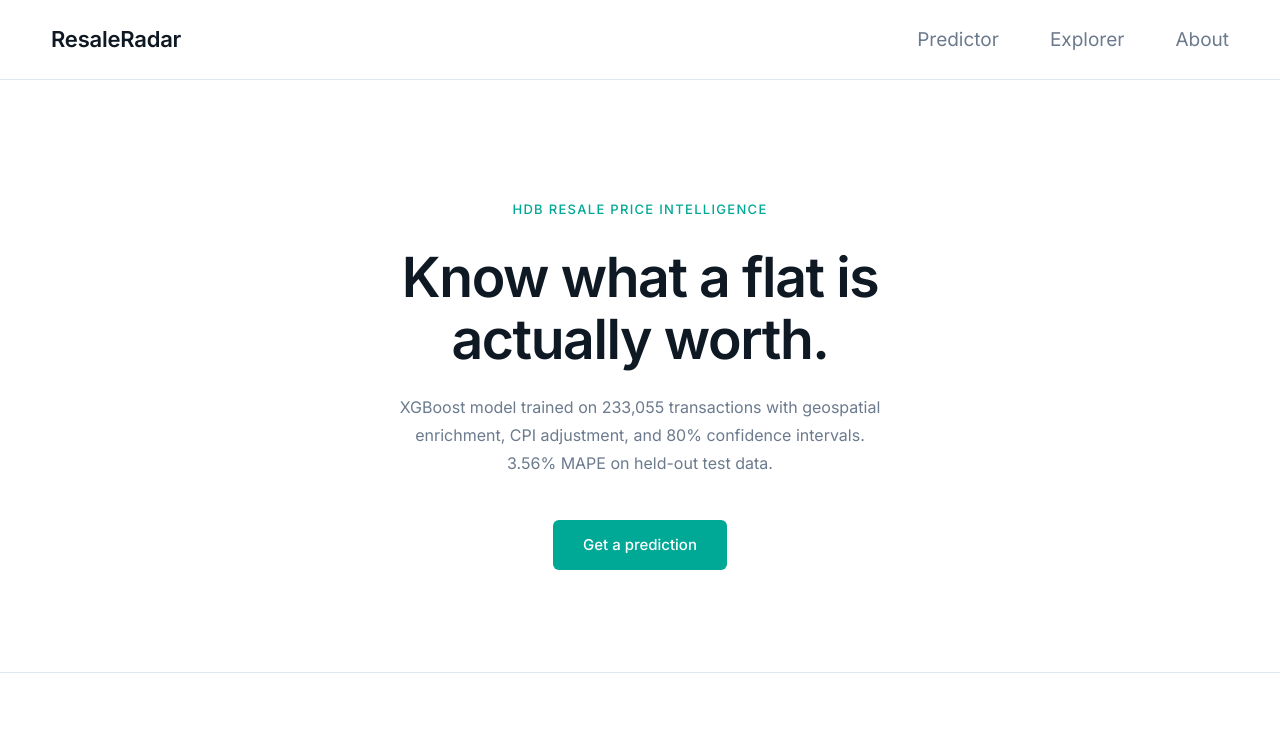
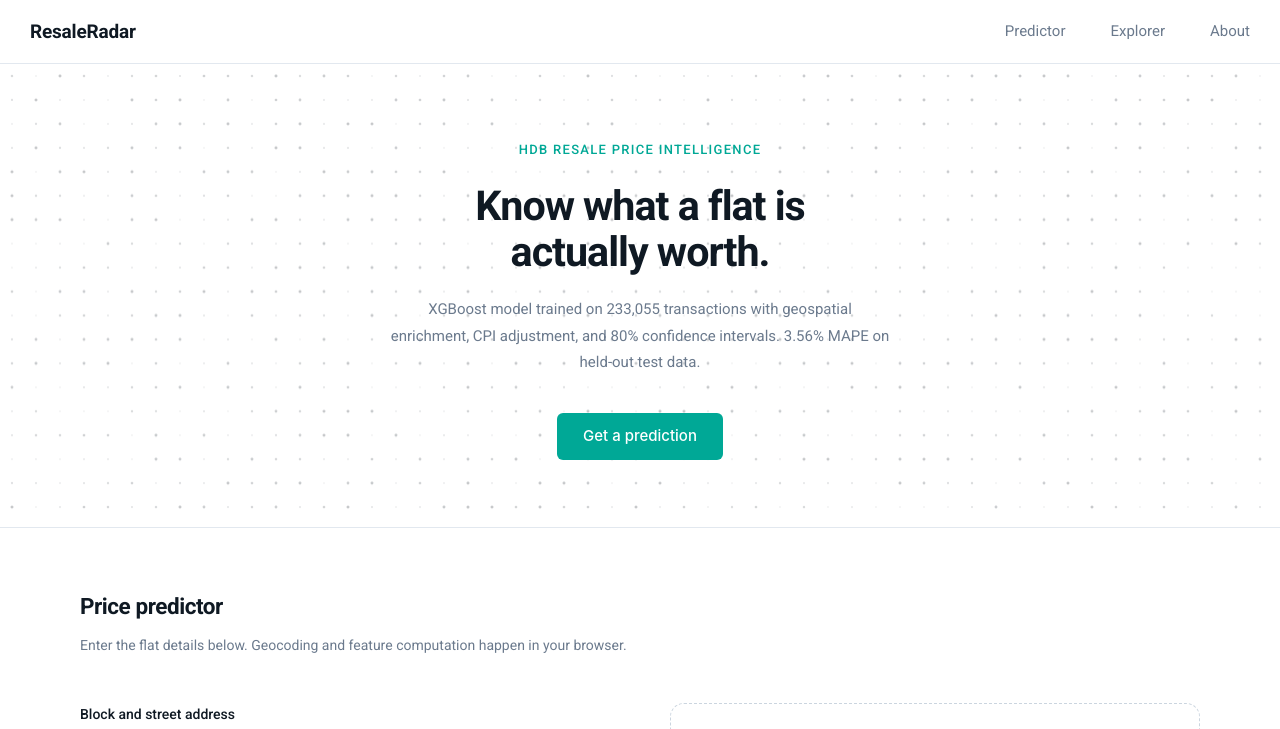
Before and after one commit to XiyanM/resaleradar, a plain HTML site: page frontend/index.html in a window 1280 px wide. Shown: the top 729 px of the page. Drawn offline with nearby package versions, Linux system fonts and the light colour scheme; no server answers.

Commit message:
feat: switch to Roboto typeface, reduce overall page scale, add ambient dot grid animation to hero section

```diff
--- a/frontend/app.js
+++ b/frontend/app.js
@@ -37,6 +37,65 @@ let flatMarker = null;
 let currentCPI = 102.052; // fallback until /market-data loads
 let baseCPI = 100.662; // fallback until /market-data loads
 
+function initHeroDotGrid() {
+  const canvas = document.getElementById("heroDotGrid");
+  const hero = document.querySelector(".hero");
+  if (!canvas || !hero) return;
+
+  const prefersReducedMotion = window.matchMedia(
+    "(prefers-reduced-motion: reduce)"
+  ).matches;
+
+  const ctx = canvas.getContext("2d");
+  const spacing = 24;
+  let dots = [];
+
+  function buildDots() {
+    const rect = hero.getBoundingClientRect();
+    canvas.width = rect.width;
+    canvas.height = rect.height;
+    dots = [];
+    for (let x = spacing / 2; x < canvas.width; x += spacing) {
+      for (let y = spacing / 2; y < canvas.height; y += spacing) {
+        dots.push({ x, y, phase: Math.random() * Math.PI * 2 });
+      }
+    }
+  }
+  buildDots();
+  window.addEventListener("resize", buildDots);
+
+  function drawStatic() {
+    ctx.clearRect(0, 0, canvas.width, canvas.height);
+    dots.forEach((d) => {
+      ctx.beginPath();
+      ctx.arc(d.x, d.y, 1.1, 0, Math.PI * 2);
+      ctx.fillStyle = "rgba(15, 25, 35, 0.14)";
+      ctx.fill();
+    });
+  }
+
+  if (prefersReducedMotion) {
+    drawStatic();
+    return;
+  }
+
+  function draw(time) {
+    ctx.clearRect(0, 0, canvas.width, canvas.height);
+    dots.forEach((d) => {
+      const pulse = (Math.sin(time * 0.0006 + d.phase) + 1) / 2; // 0..1
+      const alpha = 0.06 + pulse * 0.18;
+      const size = 0.9 + pulse * 0.6;
+      ctx.beginPath();
+      ctx.arc(d.x, d.y, size, 0, Math.PI * 2);
+      ctx.fillStyle = `rgba(15, 25, 35, ${alpha})`;
+      ctx.fill();
+    });
+    requestAnimationFrame(draw);
+  }
+  requestAnimationFrame(draw);
+}
+
+document.addEventListener("DOMContentLoaded", initHeroDotGrid);
 function showChartLoadingState() {
   document.getElementById("town-chart").innerHTML =
     '<div class="chart-status">Loading market data…</div>';
--- a/frontend/index.html
+++ b/frontend/index.html
@@ -7,7 +7,7 @@
     <link rel="preconnect" href="https://fonts.googleapis.com" />
     <link rel="preconnect" href="https://fonts.gstatic.com" crossorigin />
     <link
-      href="https://fonts.googleapis.com/css2?family=DM+Mono:wght@400;500&family=Inter:wght@400;500;600&display=swap"
+      href="https://fonts.googleapis.com/css2?family=DM+Mono:wght@400;500&family=Roboto:wght@400;500;700&display=swap"
       rel="stylesheet"
     />
     <link
@@ -29,6 +29,7 @@
 
     <!-- HERO -->
     <section class="hero">
+      <canvas id="heroDotGrid"></canvas>
       <div class="hero-inner">
         <p class="hero-eyebrow">HDB Resale Price Intelligence</p>
         <h1 class="hero-heading">Know what a flat is<br />actually worth.</h1>
@@ -390,7 +391,7 @@
           <div class="about-col fade-up">
             <h3>Features</h3>
             <p>
-              72 input features across four groups: flat attributes (storey,
+              70 input features across four groups: flat attributes (storey,
               floor area, remaining lease), categorical dummies (26 towns, 21
               flat models), and 15 geospatial distance features covering MRT
               stations, primary schools, malls, hawker centres, bus stops, and
--- a/frontend/styles.css
+++ b/frontend/styles.css
@@ -33,7 +33,7 @@
   --radius-sm: 6px;
   --radius-md: 10px;
   --radius-lg: 14px;
-  font-size: 17px;
+  font-size: 15px;
 }
 
 html {
@@ -41,7 +41,7 @@ html {
 }
 
 body {
-  font-family: "Inter", sans-serif;
+  font-family: "Roboto", sans-serif;
   color: var(--text-primary);
   background: var(--white);
   line-height: 1.65;
@@ -57,9 +57,9 @@ body {
 }
 
 .container {
-  max-width: 1400px;
+  max-width: 1180px;
   margin: 0 auto;
-  padding: 0 3rem;
+  padding: 0 2rem;
 }
 
 /* =========================================================
@@ -105,12 +105,12 @@ body {
   display: flex;
   align-items: center;
   justify-content: space-between;
-  padding: 0 3rem;
-  height: 80px;
+  padding: 0 2rem;
+  height: 64px;
 }
 
 .nav-logo {
-  font-size: 22px;
+  font-size: 19px;
   font-weight: 600;
   color: var(--text-primary);
   letter-spacing: -0.01em;
@@ -122,7 +122,7 @@ body {
 }
 
 .nav-links a {
-  font-size: 19px;
+  font-size: 15px;
   color: var(--text-secondary);
   text-decoration: none;
   transition: color 0.15s;
@@ -137,11 +137,24 @@ body {
    ========================================================= */
 
 .hero {
-  padding: 7rem 1.5rem 6rem;
+  position: relative;
+  overflow: hidden;
+  padding: 5rem 1.5rem 4.5rem;
   border-bottom: 1px solid var(--border);
 }
 
+#heroDotGrid {
+  position: absolute;
+  top: 0;
+  left: 0;
+  width: 100%;
+  height: 100%;
+  z-index: 0;
+}
+
 .hero-inner {
+  position: relative;
+  z-index: 1;
   max-width: 640px;
   margin: 0 auto;
   text-align: center;
@@ -157,7 +170,7 @@ body {
 }
 
 .hero-heading {
-  font-size: clamp(2.25rem, 4.5vw, 3.25rem);
+  font-size: clamp(1.9rem, 3.5vw, 2.75rem);
   font-weight: 600;
   line-height: 1.12;
   letter-spacing: -0.025em;
@@ -166,7 +179,7 @@ body {
 }
 
 .hero-sub {
-  font-size: 16px;
+  font-size: 15px;
   color: var(--text-secondary);
   line-height: 1.75;
   margin-bottom: 2.5rem;
@@ -201,7 +214,7 @@ body {
    ========================================================= */
 
 .section {
-  padding: 5.5rem 0;
+  padding: 4rem 0;
   border-bottom: 1px solid var(--border);
 }
 
@@ -214,14 +227,14 @@ body {
 }
 
 .section-header h2 {
-  font-size: 1.75rem;
+  font-size: 1.5rem;
   font-weight: 600;
   letter-spacing: -0.02em;
   margin-bottom: 0.6rem;
 }
 
 .section-sub {
-  font-size: 15px;
+  font-size: 14px;
   color: var(--text-secondary);
   line-height: 1.65;
 }
```
Also changed, not shown: 1 other file.
